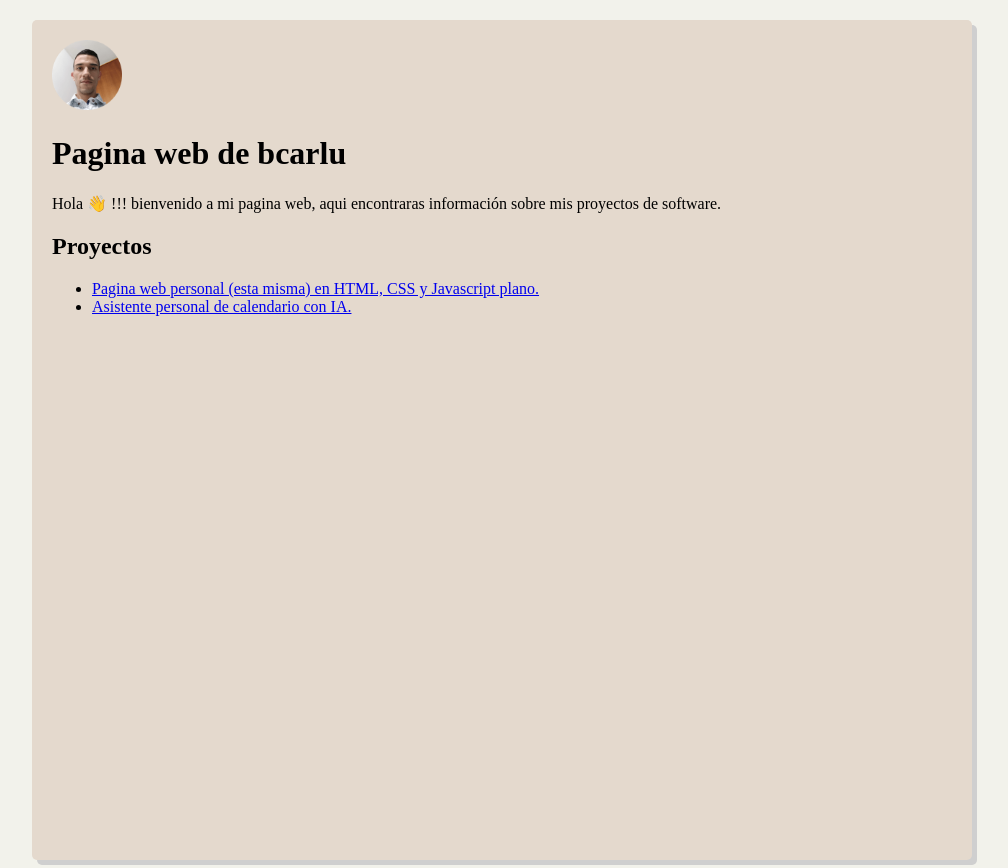
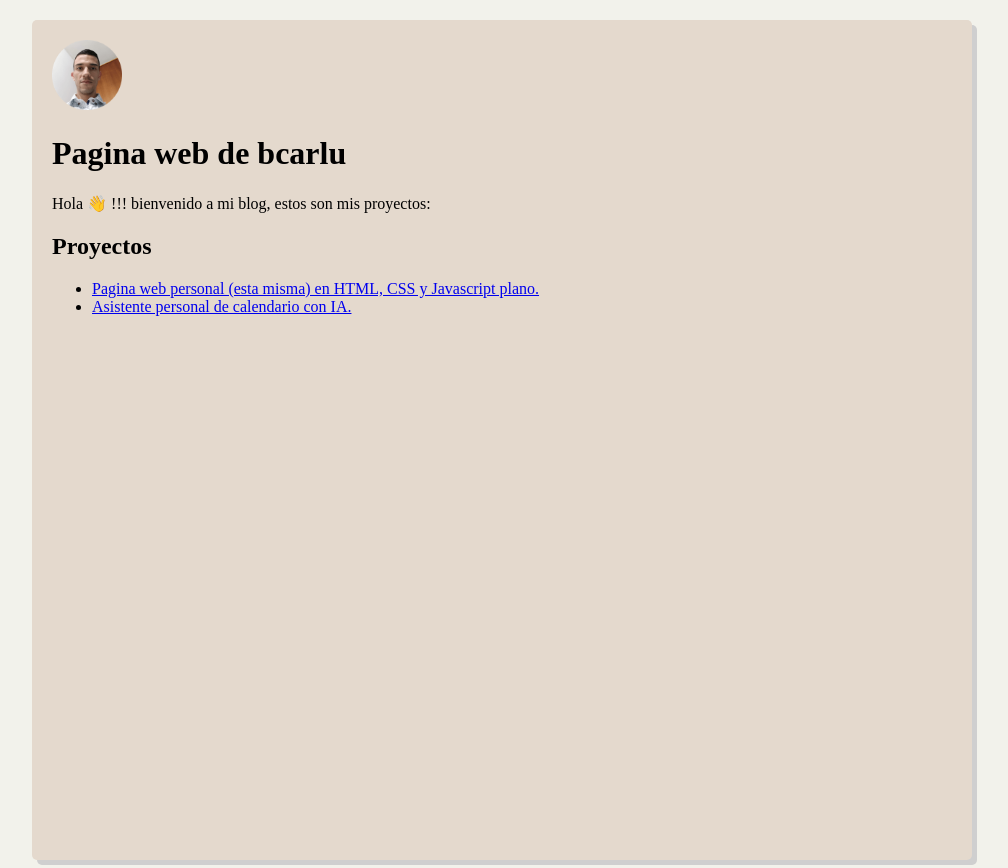
Before and after one commit to bcarlu/miweb, a website: page vistas/index.html in a window 1280 px wide. Shown: the whole page, without its empty margins (138-1146 px from the left). Drawn offline with Linux system fonts and the light colour scheme.

Commit message:
se actualiza presentacion del blog

```diff
--- a/vistas/index.html
+++ b/vistas/index.html
@@ -13,7 +13,7 @@
     <div class="contenido">
         <img class="img-brian" src="../publico/yop-brian-mini.png" alt="Imagen de Brian">
         <h1>Pagina web de bcarlu</h1>
-        <p>Hola 👋 !!! bienvenido a mi pagina web, aqui encontraras información sobre mis proyectos de software.</p>
+        <p>Hola 👋 !!! bienvenido a mi blog, estos son mis proyectos:</p>
         <h2>Proyectos</h2>
         <ul>
             <li><a href="https://github.com/bcarlu/miweb" target="_blank">Pagina web personal (esta misma) en HTML, CSS y Javascript plano.</a></li>
```
